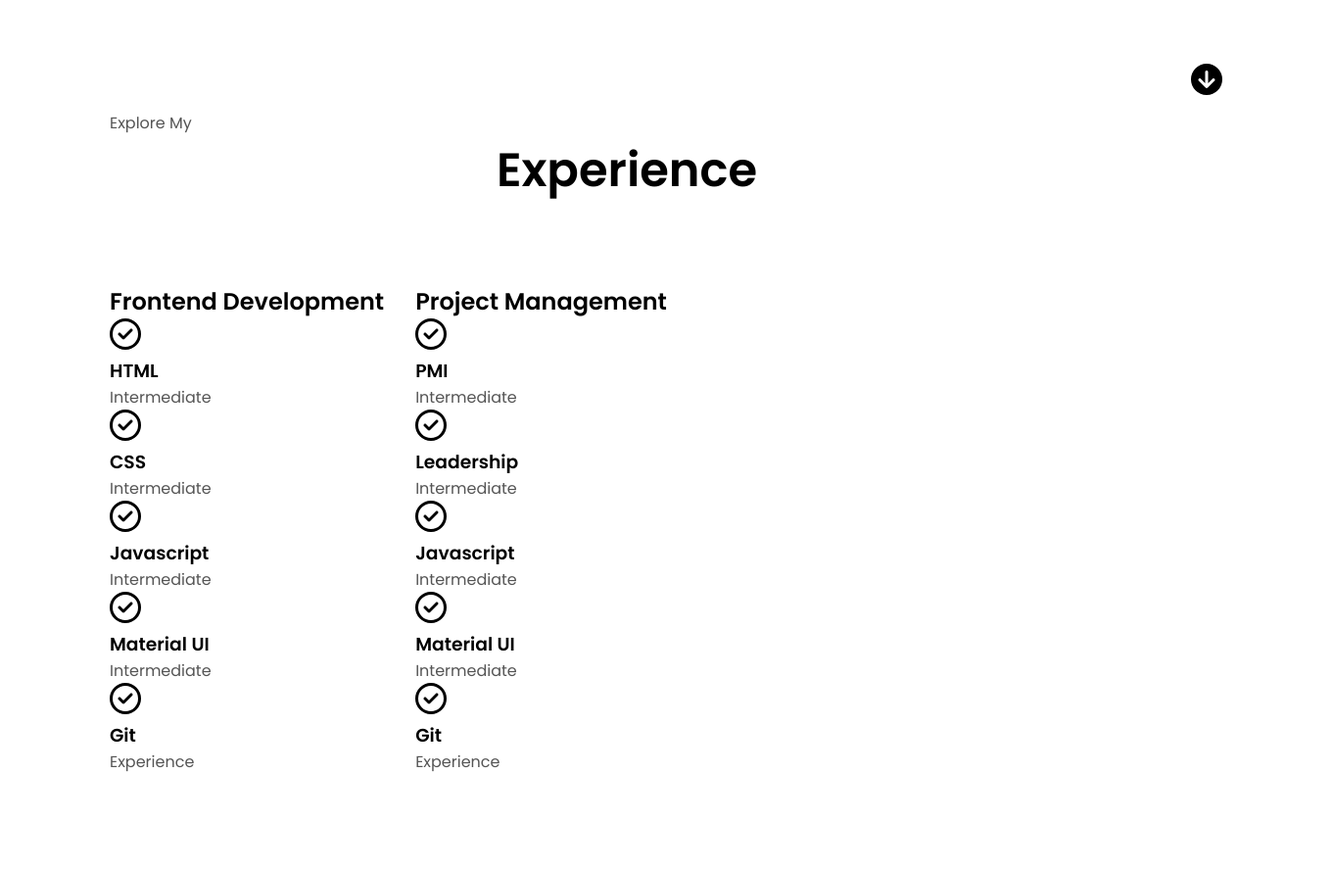
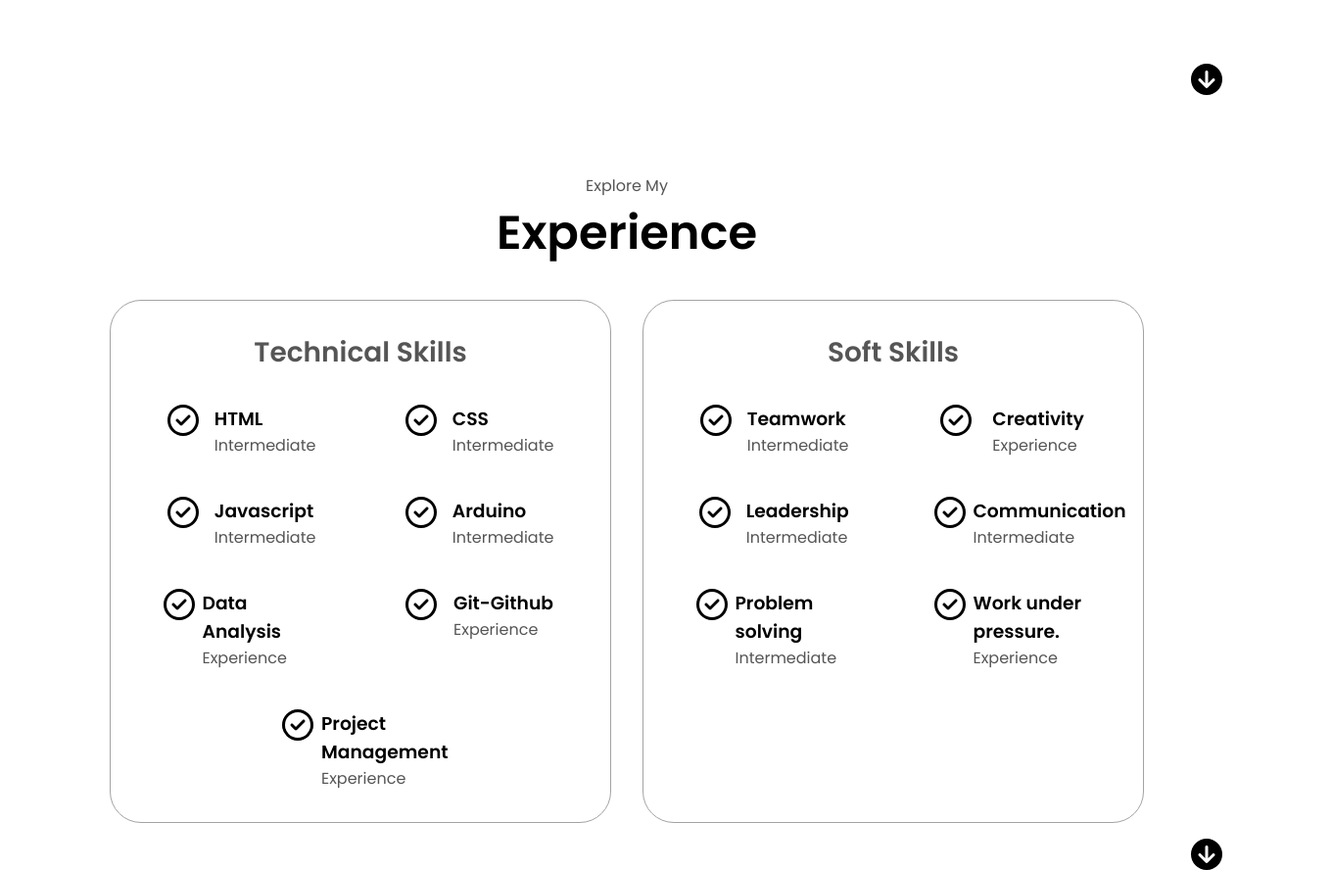
Before and after one commit to mjgutierre/portfolio, a plain HTML site: page index.html in a window 1280 px wide. Shown: the part 1543-2431 px from the top of the page at 98% size, 1360 px wide, since content can reach past the window. Before the commit the page ends 2392 px from the top, so only its background shows below. Drawn offline with Linux system fonts and the light colour scheme.

Commit message:
add skills section

```diff
--- a/index.html
+++ b/index.html
@@ -113,8 +113,8 @@
         <h1 class="title__3">Experience</h1>
         <div class="experience-details-container"><!-- div → div.experience-details-container>div.about-containers -->
             <div class="about-containers">
-                <div class="details-containers">
-                    <h2 class="experience-sub-title">Frontend Development</h2>
+                <div class="details-container">
+                    <h2 class="experience-sub-title">Technical Skills</h2>
                     <div class="article-container">
                         <article>
                             <img src="./assets/img/check.svg" alt="Experience Icon" class="icon">
@@ -140,27 +140,48 @@
                         <article>
                             <img src="./assets/img/check.svg" alt="Experience Icon" class="icon">
                             <div>
-                                <h3>Material UI</h3>
+                                <h3>Arduino</h3>
                                 <p>Intermediate</p>
                             </div>
                         </article>
                         <article>
                             <img src="./assets/img/check.svg" alt="Experience Icon" class="icon">
                             <div>
-                                <h3>Git</h3>
+                                <h3>Data Analysis</h3>
+                                <p>Experience</p>
+                            </div>
+                        </article>
+                        <article>
+                            <img src="./assets/img/check.svg" alt="Experience Icon" class="icon">
+                            <div>
+                                <h3>Git-Github</h3>
+                                <p>Experience</p>
+                            </div>
+                        </article>
+                        <article>
+                            <img src="./assets/img/check.svg" alt="Experience Icon" class="icon">
+                            <div>
+                                <h3>Project Management</h3>
                                 <p>Experience</p>
                             </div>
                         </article>
                     </div>
                 </div>
-                <div class="details-containers">
-                    <h2 class="experience-sub-title">Project Management</h2>
+                <div class="details-container">
+                    <h2 class="experience-sub-title">Soft Skills</h2>
                     <div class="article-container">
                         <article>
                             <img src="./assets/img/check.svg" alt="Experience Icon" class="icon">
                             <div>
-                                <h3>PMI</h3>
+                                <h3>Teamwork</h3>
                                 <p>Intermediate</p>
+                            </div>
+                        </article>
+                        <article>
+                            <img src="./assets/img/check.svg" alt="Experience Icon" class="icon">
+                            <div>
+                                <h3>Creativity</h3>
+                                <p>Experience</p>
                             </div>
                         </article>
                         <article>
@@ -173,21 +194,21 @@
                         <article>
                             <img src="./assets/img/check.svg" alt="Experience Icon" class="icon">
                             <div>
-                                <h3>Javascript</h3>
+                                <h3>Communication</h3>
                                 <p>Intermediate</p>
                             </div>
                         </article>
                         <article>
                             <img src="./assets/img/check.svg" alt="Experience Icon" class="icon">
                             <div>
-                                <h3>Material UI</h3>
+                                <h3>Problem solving </h3>
                                 <p>Intermediate</p>
                             </div>
                         </article>
                         <article>
                             <img src="./assets/img/check.svg" alt="Experience Icon" class="icon">
                             <div>
-                                <h3>Git</h3>
+                                <h3>Work under pressure.</h3>
                                 <p>Experience</p>
                             </div>
                         </article>
--- a/style.css
+++ b/style.css
@@ -332,13 +332,54 @@ section {
     text-align:justify;
 }
 
-S
+
 .section__text__p3 {
     text-align: center;
-    margin-top: 5rem;
+    margin-top: 4rem;
+    margin-bottom: 0;
 }
 
 .title__3 {
     font-size: 3rem;
     text-align: center;
 }
+
+/* Experience section */
+
+#experience {
+    position: relative;
+}
+
+.experience-sub-title {
+    color: rgb(85,85,85);
+    font-weight: 600;
+    font-size: 1.75rem;
+    margin-bottom: 2rem;
+}
+
+.experience-details-container {
+    display: flex;
+    justify-content: center;
+    flex-direction: column;
+    margin-top: -3rem;
+}
+
+.article-container {
+    display: flex;
+    text-align:initial;
+    flex-wrap: wrap;
+    flex-direction: row;
+    gap: 2.5rem;
+    justify-content: space-around;
+}
+
+article {
+    display: flex;
+    width: 10rem;
+    justify-content: space-around;
+    gap: 0.5rem;
+}
+
+article .icon {
+    cursor: default;
+}
```
